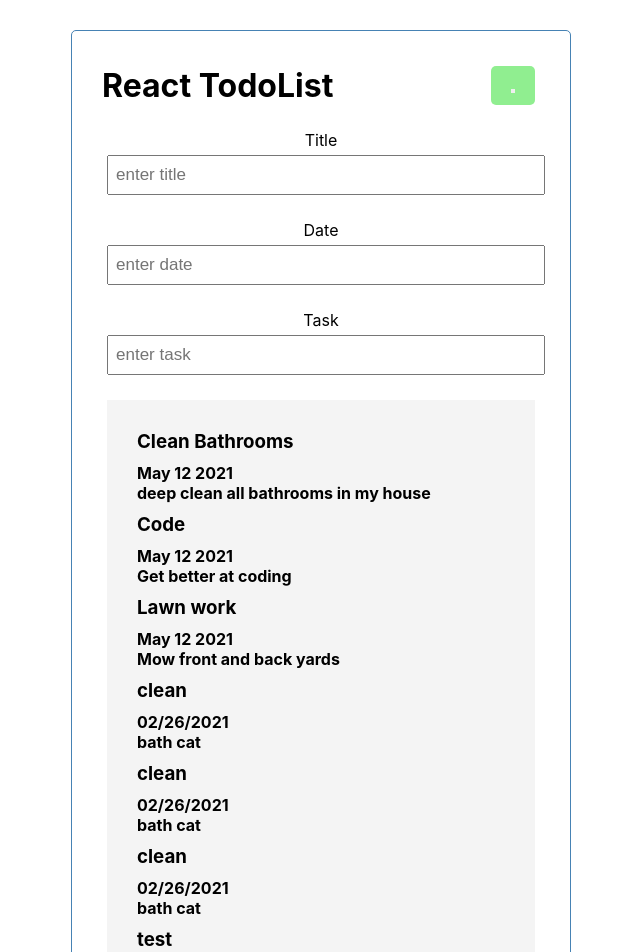
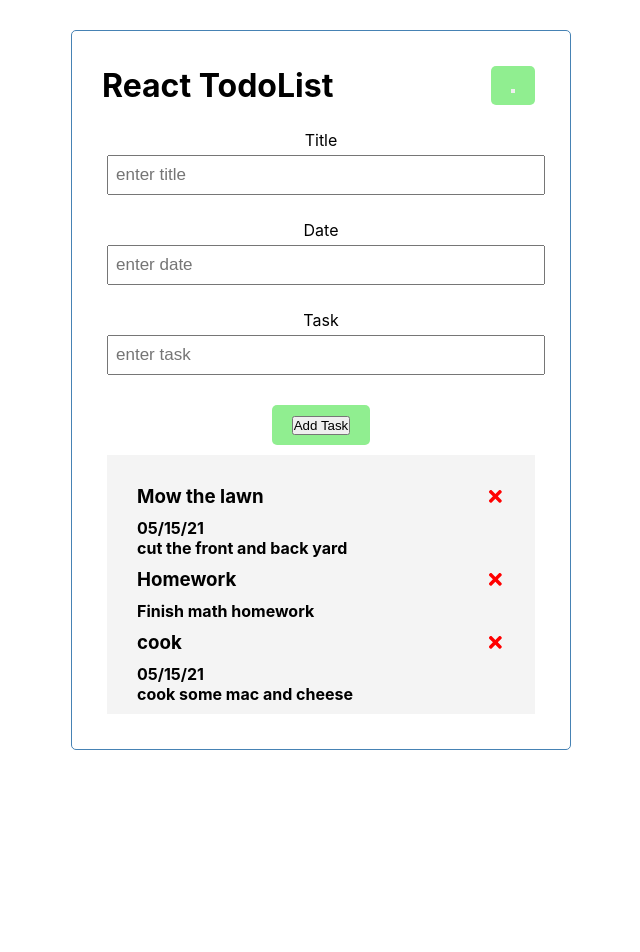
Before and after one commit to chadtarpey615/react-todolist, a React (Create React App) app: page / in a window 1280 px wide. Shown: the top 952 px of the page, without its empty margins (319-959 px from the left). After the commit the page ends 800 px from the top, so only its background shows below. Built offline with nearby package versions, Linux system fonts and the light colour scheme; data requests are answered from the project's data file.

Commit message:
installed react-icons and deleteTask is function correctly

```diff
--- a/db.json
+++ b/db.json
@@ -1,73 +1,22 @@
 {
   "tasks": [
     {
-      "id": "1",
-      "title": "Clean Bathrooms",
-      "date": "May 12 2021",
-      "task": "deep clean all bathrooms in my house"
+      "id": 705,
+      "title": "Mow the lawn",
+      "date": "05/15/21",
+      "task": "cut the front and back yard"
     },
     {
-      "id": "2",
-      "title": "Code",
-      "date": "May 12 2021",
-      "task": "Get better at coding"
+      "id": 737,
+      "title": "Homework",
+      "date": "",
+      "task": "Finish math homework"
     },
     {
-      "id": "3",
-      "title": "Lawn work ",
-      "date": "May 12 2021",
-      "task": "Mow front and back yards"
-    },
-    {
-      "id": 45,
-      "title": "clean",
-      "date": "02/26/2021",
-      "task": "bath cat"
-    },
-    {
-      "id": 7,
-      "title": "clean",
-      "date": "02/26/2021",
-      "task": "bath cat"
-    },
-    {
-      "id": 53,
-      "title": "clean",
-      "date": "02/26/2021",
-      "task": "bath cat"
-    },
-    {
-      "id": 20,
-      "title": "test",
-      "date": "02/26/2021",
-      "task": "test"
-    },
-    {
-      "id": 31,
-      "title": "",
-      "date": "",
-      "task": ""
-    },
-    {
-      "id": 631,
-      "title": "homework",
-      "date": "05/13/2021",
-      "task": "finish homework for math class"
-    },
-    {
-      "id": 399,
-      "title": "TEST",
-      "date": "02/17/2021",
-      "task": "ff"
-    },
-    {
-      "id": 37
-    },
-    {
-      "id": 791
-    },
-    {
-      "id": 176
+      "id": 287,
+      "title": "cook",
+      "date": "05/15/21",
+      "task": "cook some mac and cheese"
     }
   ]
 }
--- a/package.json
+++ b/package.json
@@ -10,6 +10,7 @@
     "json-server": "^0.16.3",
     "react": "^17.0.2",
     "react-dom": "^17.0.2",
+    "react-icons": "^4.2.0",
     "react-scripts": "4.0.3",
     "web-vitals": "^1.1.2"
   },
--- a/src/App.js
+++ b/src/App.js
@@ -60,6 +60,7 @@ function App() {
   // }
 
   const deleteTask = async (id) => {
+    console.log(id)
     const res = await fetch(`http://localhost:4000/tasks/${id}`, {
       method: "DELETE",
     })
@@ -71,7 +72,7 @@ function App() {
     <div className="container">
       <Header />
       <AddTask />
-      <Task task={task} />
+      <Task task={task} onDelete={deleteTask} />
     </div>
   );
 }
--- a/src/components/add-task/addTask.js
+++ b/src/components/add-task/addTask.js
@@ -56,7 +56,9 @@ export default function AddTask() {
                 <label htmlFor="task">Task</label>
                 <input onChange={handleInput} type="text" name="task" placeholder="enter task" />
             </div>
-
+            <div className="btn">
+                <button onClick={handleSubmit}>Add Task</button>
+            </div>
 
         </form>
     )
--- a/src/components/header/header.js
+++ b/src/components/header/header.js
@@ -1,6 +1,7 @@
 import React from 'react'
 import Button from "../button/button"
 export default function header({ handleSubmit }) {
+
     return (
         <header className="header">
             <h1>React TodoList</h1>
--- a/src/components/task/task.js
+++ b/src/components/task/task.js
@@ -1,9 +1,10 @@
-import React, { useEffect } from 'react'
+import React, { useEffect } from 'react';
+import { FaTimes } from "react-icons/fa"
 // import { tasks } from "../../utils/task"
 
 
 
-const Task = ({ task }) => {
+const Task = ({ task, onDelete }) => {
     useEffect(() => {
         console.log(task)
 
@@ -14,7 +15,7 @@ const Task = ({ task }) => {
             {
                 task.map((task, index) => (
                     <>
-                        <h3 key={index}>{task.title}</h3>
+                        <h3 key={index}>{task.title}<FaTimes style={{ color: "red", cursor: "pointer" }} onClick={() => onDelete(task.id)} /></h3>
                         <h4>{task.date}</h4>
                         <h4>{task.task}</h4>
                     </>
```
Also changed, not shown: 1 other file (tests, documents, lock files or other folders).
